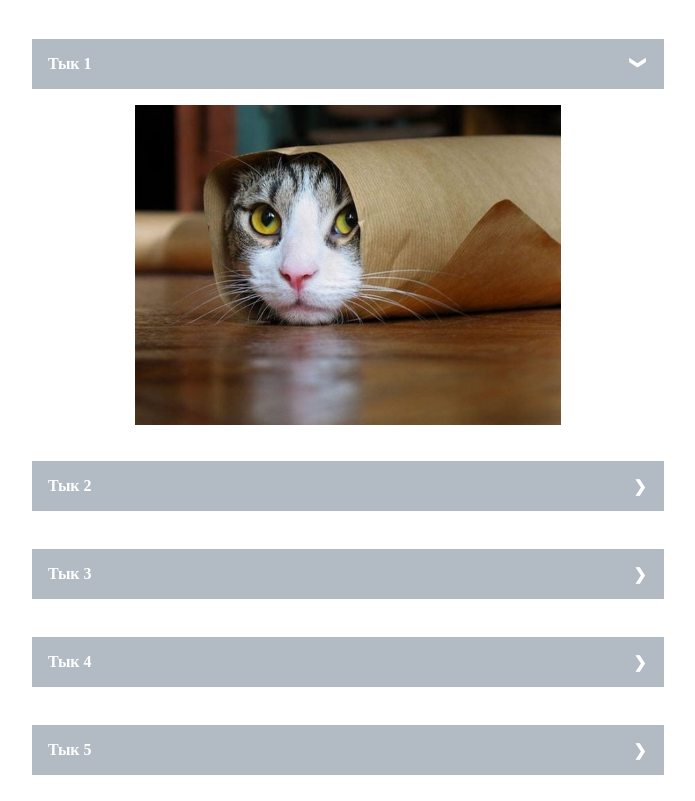
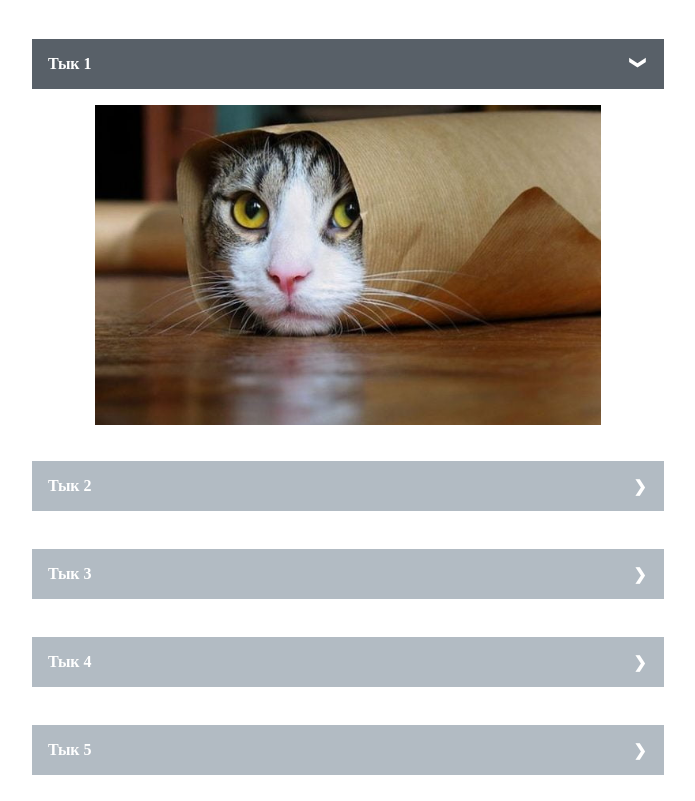
Before and after one commit to elseElseIf/cssBayan, a plain HTML site: page cssBayan/index.html in a window 1280 px wide. Shown: the part 61-862 px from the top of the page, without its empty margins (292-987 px from the left). Drawn offline with Linux system fonts and the light colour scheme.

Commit message:
refactor: change img size(Sun, Mar 12, 2023 18:54:00 PM)

```diff
--- a/cssBayan/style.css
+++ b/cssBayan/style.css
@@ -13,6 +13,9 @@ input {
 }
 .bayan-elem:hover .bayan-content {
   max-height: 20em;
+  width: 80%;
+  height: 80%;
+  object-fit: cover;
   padding: 1em;
   display: block;
   margin-left: auto;
@@ -54,8 +57,14 @@ input:checked + .bayan-label:after {
 }
 input:checked ~ .bayan-content {
   max-height: 20em;
+  width: 80%;
+  height: 80%;
+  object-fit: cover;
   padding: 1em;
   display: block;
   margin-left: auto;
   margin-right: auto;
 }
+input:checked + .bayan-label {
+    background: #586068;;
+}
```
